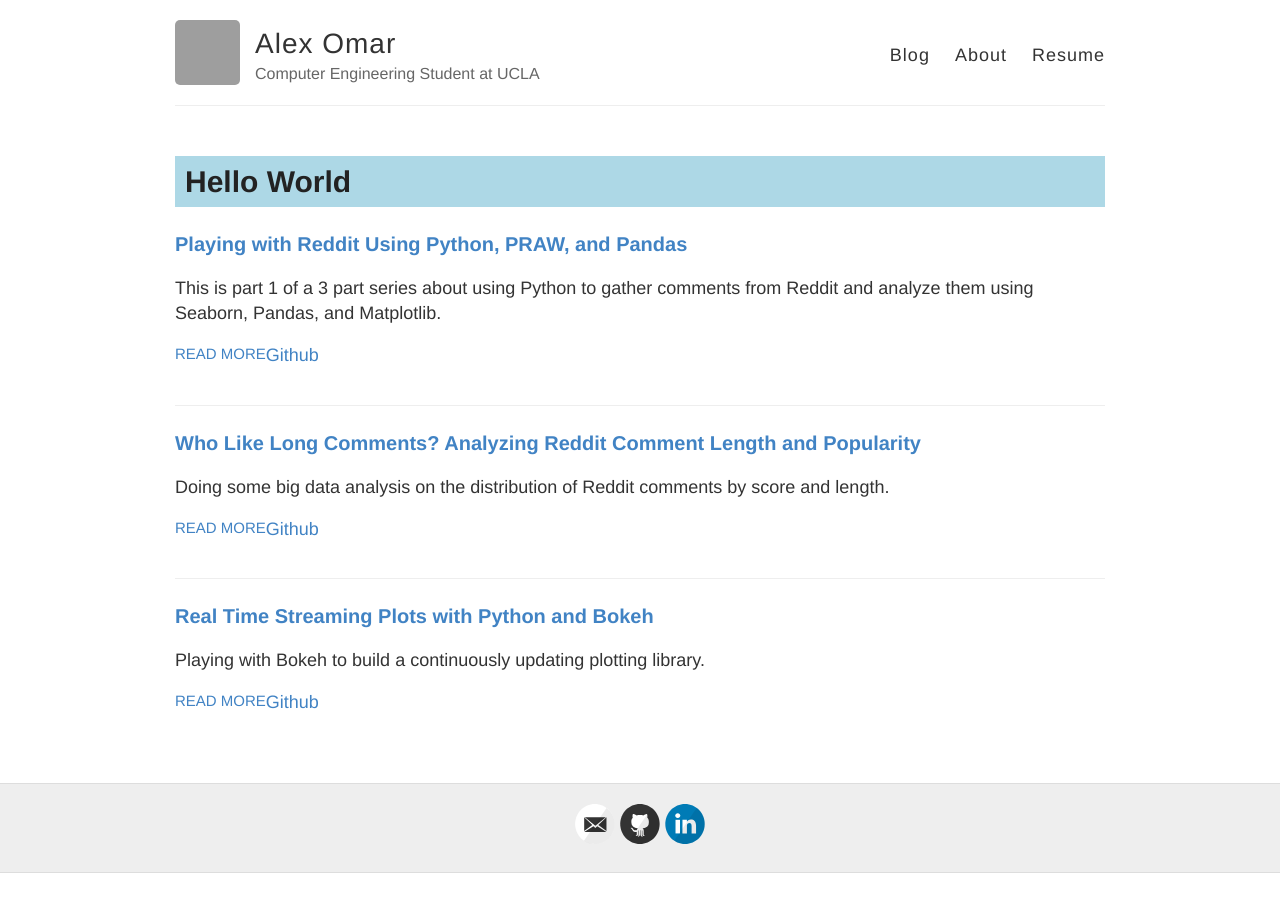
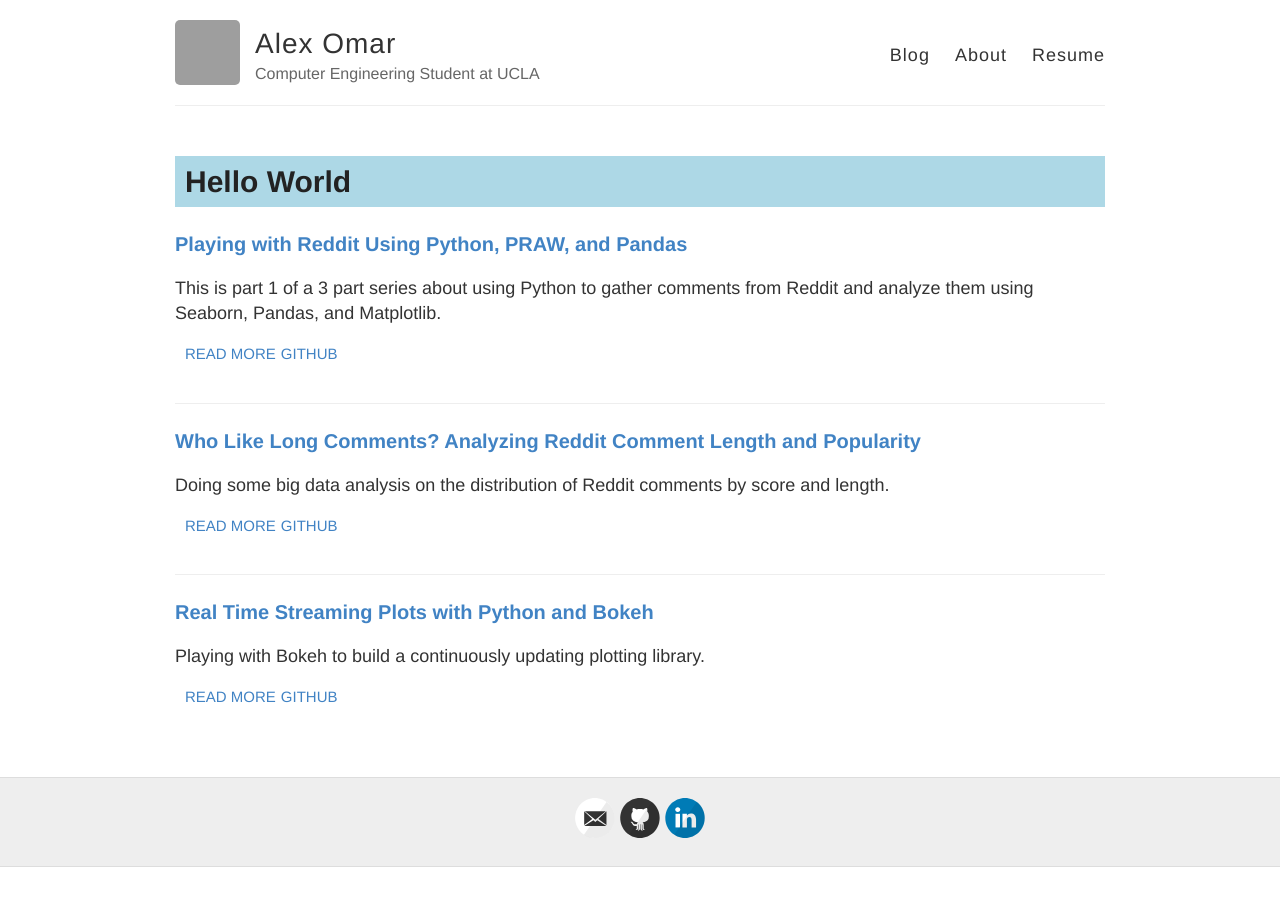
Before and after one commit to atomar94/atomar94.github.io, a Jekyll site: the page built from index.html, in a window 1280 px wide. Built offline with Jekyll 4.4.1, drawn with Linux system fonts in a browser that asks for light colours; grey boxes are pictures that could not be loaded.

Commit message:
updated post formatting

```diff
--- a/index.html
+++ b/index.html
@@ -16,8 +16,9 @@ layout: default
         {{ post.excerpt }}
       </div>
       <div class="post-footer">
-        <a href="{{ site.baseurl }}{{ post.url }}" class="read-more">Read More</a>
-        <a href="https://github.com/atomar94/Reddit_Bot">Github</a>
+        <div class="container">
+          <a href="{{ site.baseurl }}{{ post.url }}" class="read-more">Read More</a>
+          <a href="https://github.com/atomar94/Reddit_Bot" class="read-more">Github</a>
       </div>
     </article>
   {% endfor %}
```
